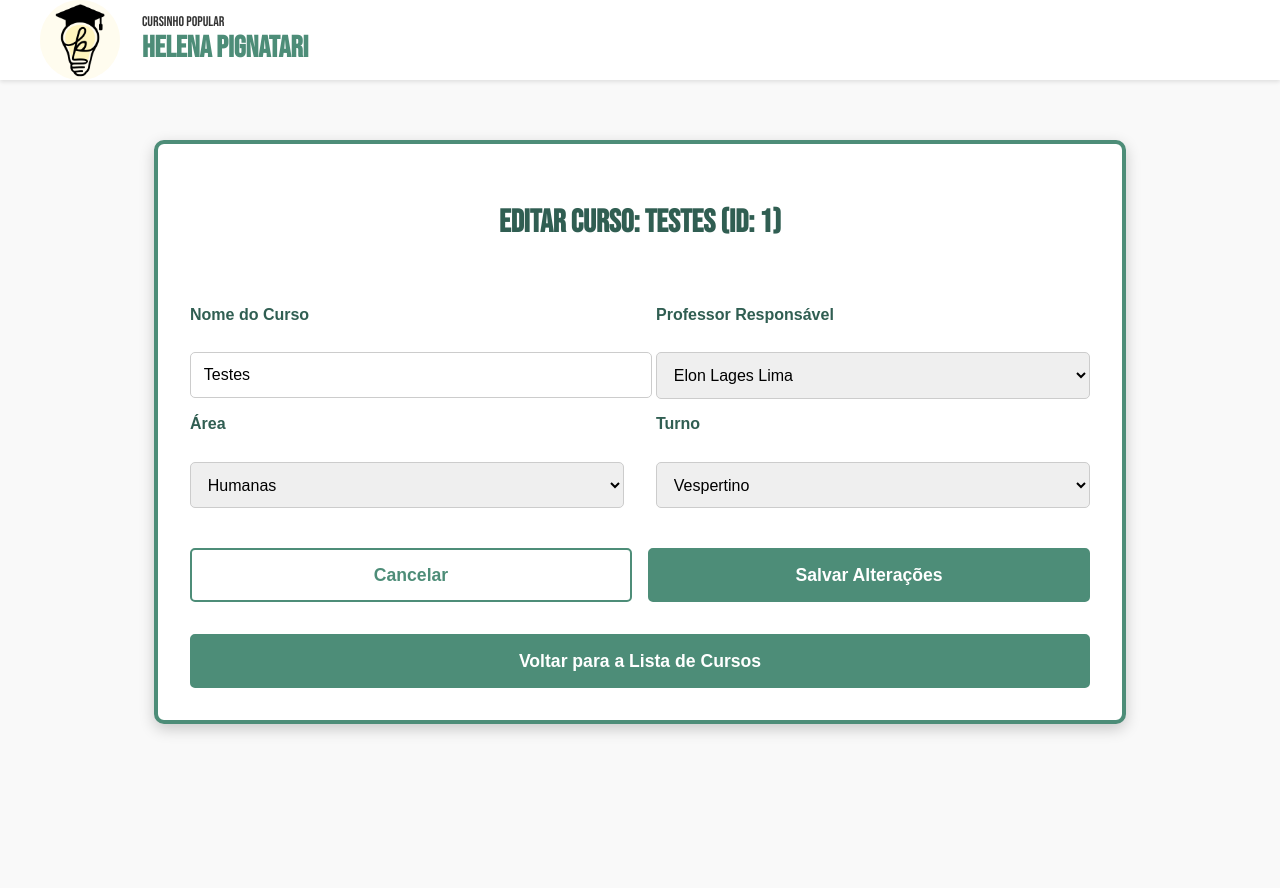
After one commit to biatzzz/projetointegradorunivesp, a Flask app: page /editar-curso/1 in a window 1280 px wide. The commit adds this page. Run offline with Flask 3, Linux system fonts and the light colour scheme.

Commit message:
Edição de curso e turma

```diff
--- /dev/null
+++ b/templates/editar_curso.html
@@ -0,0 +1,247 @@
+<!DOCTYPE html>
+<html lang="pt-BR">
+<head>
+    <meta charset="UTF-8">
+    <title>Editar Curso - {{ curso.nome or 'Novo' }}</title>
+    <link href="https://fonts.googleapis.com/icon?family=Material+Icons" rel="stylesheet">
+    <link href="https://fonts.googleapis.com/css2?family=Bebas+Neue&display=swap" rel="stylesheet">
+    <link rel="stylesheet" href="{{ url_for('static', filename='style.css') }}">
+   <style>
+        /* ==================================== */
+        /* PALETA DE CORES (Verde Musgo) */
+        /* ==================================== */
+        :root {
+            --cor-principal: #4d8d78; /* Verde Musgo */
+            --cor-hover: #3b705e;
+            --cor-titulo: #305e52;
+            --cor-fundo: #f9f9f9;
+        }
+
+        /* ==================================== */
+        /* ESTRUTURA E CENTRALIZAÇÃO */
+        /* ==================================== */
+        body {
+            font-family: sans-serif;
+            margin: 0;
+            background-color: var(--cor-fundo);
+        }
+
+        /* Classe de body adicionada para consistência com login.html */
+        .pagina-principal {
+            background-color: var(--cor-fundo);
+        }
+
+        /* Estilo de centralização adaptado para formulários maiores */
+        .main-content.centered-form {
+            display: flex;
+            justify-content: center; /* Centraliza horizontalmente */
+            align-items: flex-start;    /* Alinha ao topo para permitir a rolagem */
+            min-height: calc(100vh - 92px);
+            padding-top: 140px;
+            padding-bottom: 40px;
+         }
+
+        /* ==================================== */
+        /* ESTILO DO CONTAINER E FORMULÁRIO */
+        /* ==================================== */
+        .form-container {
+            background: white;
+            padding: 2rem;
+            border: 4px solid var(--cor-principal);
+            border-radius: 10px;
+            width: 100%;
+            max-width: 900px;
+            box-shadow: 0 5px 15px rgba(0,0,0,0.2);
+            margin: 0 1rem;
+        }
+
+        /* Título (h1 original alterado para h2) */
+        .form-container h2 {
+            text-align: center;
+            margin-bottom: 2rem;
+            color: var(--cor-titulo);
+            font-family: 'Bebas Neue', cursive;
+            font-size: 2rem;
+        }
+
+        /* Layout do Formulário (Flexbox/Grid) */
+        form {
+            display: grid;
+            grid-template-columns: 1fr 1fr;
+            gap: 1rem 2rem;
+            padding: 0;
+            margin: 0;
+            border: none;
+            background: none;
+        }
+
+        label {
+            margin-bottom: 0.3rem;
+            font-weight: bold;
+            color: var(--cor-titulo);
+        }
+
+        .form-group { display: flex; flex-direction: column; }
+        .full-width { grid-column: 1 / 3; }
+
+        input, textarea, select {
+            padding: 0.8rem;
+            border: 1px solid #ccc;
+            border-radius: 5px;
+            width: 100%;
+            font-size: 1rem;
+        }
+
+        /* Botões */
+        .button-group {
+            grid-column: 1 / 3;
+            display: flex;
+            justify-content: center;
+            gap: 1rem;
+            margin-top: 1.5rem;
+        }
+
+        /* Botões Secundários (Voltar e Limpar) - Fundo Branco, Borda Verde */
+        .btn {
+            flex: 1; /* Garante que os 3 botões tenham a mesma largura */
+            padding: 0.9rem 1rem;
+
+            /* ESTILO SECUNDÁRIO */
+            background-color: white;
+            color: var(--cor-principal);
+            border: 2px solid var(--cor-principal);
+
+            border-radius: 5px;
+            cursor: pointer;
+            font-size: 1.1rem;
+            font-weight: bold;
+            transition: all 0.3s;
+            text-align: center;
+            text-decoration: none;
+
+            /* CORREÇÃO DE TAMANHO: Garante uniformidade entre <button> e <a> */
+            box-sizing: border-box;
+            display: flex;
+            align-items: center;
+            justify-content: center;
+        }
+
+        /* Hover para Secundários (Inverte cores) */
+        .btn:hover:not(.btn-submit) {
+            background-color: var(--cor-principal);
+            color: white;
+            border-color: var(--cor-principal);
+        }
+
+        /* Botão Cadastrar (Principal) - Fundo Verde */
+        .btn-submit {
+            background-color: var(--cor-principal);
+            color: white;
+            border: 2px solid var(--cor-principal);
+        }
+
+        /* Hover para Cadastrar (Fundo mais escuro) */
+        .btn-submit:hover {
+            background-color: var(--cor-hover);
+            color: white;
+            border-color: var(--cor-hover);
+        }
+
+        /* Media Query para telas menores */
+        @media (max-width: 768px) {
+            form {
+                grid-template-columns: 1fr;
+                gap: 1rem;
+            }
+            .full-width { grid-column: 1 / 2; }
+            .button-group {
+                grid-column: 1 / 2;
+                flex-direction: column; /* Em telas pequenas, botões em coluna */
+            }
+            .btn { flex: none; width: 100%; }
+        }
+    </style>
+</head>
+<body>
+
+
+    {# Estrutura do header copiada do cadastrar_curso.html #}
+    {% set logo_header_url = url_for('static', filename='logo.png') %}
+
+    <div class="relative min-h-screen w-full">
+        <header class="header">
+            <div class="header-container">
+                <div class="logo-area">
+                    <a href="{{ url_for('home') }}" aria-label="Voltar para a página inicial" class="logo-link">
+                        <div class="logo-circle">
+                            <img
+                                alt="Logo do Cursinho Popular Helena Pignatari"
+                                src="{{ logo_header_url }}"
+                                width="80"
+                                height="80"
+                                class="logo-img"
+                            />
+                        </div>
+                    </a>
+                    <div class="logo-text">
+                        <p class="logo-subtitle">Cursinho Popular</p>
+                        <h1 class="logo-title">Helena Pignatari</h1>
+                    </div>
+                </div>
+            </div>
+        </header>
+       <main class="main-content centered-form">
+        <div class="form-container">
+
+    <h2>Editar Curso: {{ curso.nome or 'N/A' }} (ID: {{ curso.id_Curso }})</h2>
+
+    <form method="POST" action="{{ url_for('editar_curso', curso_id=curso.id_Curso) }}" id="form-curso">
+        <div class="form-group">
+            <label for="nome">Nome do Curso</label>
+            <input type="text" name="nome" id="nome" value="{{ curso.nome or '' }}" required>
+        </div>
+
+        <div class="form-group">
+            <label for="id_Professor">Professor Responsável</label>
+            <select name="id_Professor" id="id_Professor" required>
+                <option value="">Selecione o Professor...</option>
+                {% for professor in professores %}
+                <option value="{{ professor.id_Professor }}"
+                        {% if curso.id_Professor == professor.id_Professor %} selected {% endif %}>
+                    {{ professor.nomeProfessor }}
+                </option>
+                {% endfor %}
+            </select>
+        </div>
+
+        <div class="form-group">
+            <label for="area">Área</label>
+            <select name="area" id="area" required>
+                <option value="">Selecione a Área...</option>
+                <option value="humanas" {% if curso.area and curso.area.name == 'humanas' %} selected {% endif %}>Humanas</option>
+                <option value="exatas" {% if curso.area and curso.area.name == 'exatas' %} selected {% endif %}>Exatas</option>
+                <option value="biologicas" {% if curso.area and curso.area.name == 'biologicas' %} selected {% endif %}>Biológicas</option>
+            </select>
+        </div>
+
+        <div class="form-group">
+            <label for="turno">Turno</label>
+            <select name="turno" id="turno" required>
+                <option value="">Selecione o Turno...</option>
+                <option value="matutino" {% if curso.turno and curso.turno.name == 'matutino' %} selected {% endif %}>Matutino</option>
+                <option value="vespertino" {% if curso.turno and curso.turno.name == 'vespertino' %} selected {% endif %}>Vespertino</option>
+                <option value="noturno" {% if curso.turno and curso.turno.name == 'noturno' %} selected {% endif %}>Noturno</option>
+            </select>
+        </div>
+
+        <div class="button-group full-width">
+            <a href="{{ url_for('visualizar_cursos') }}" class="btn">Cancelar</a>
+            <button type="submit" class="btn btn-submit">Salvar Alterações</button>
+        </div>
+    </form>
+
+    <a href="{{ url_for('visualizar_cursos') }}" class="btn btn-submit">Voltar para a Lista de Cursos</a>
+    </div>
+</main>
+</body>
+</html>
--- a/templates/visualizar_cursos.html
+++ b/templates/visualizar_cursos.html
@@ -235,8 +235,8 @@
                         <td>{{ curso.turno.value or 'N/A' }}</td>
                         <td>{{ curso.professor.nomeProfessor or 'N/A' }}</td>
                         <td>
-                     <!--     <a href="{{ url_for('editar_curso', curso_id=curso.id_Curso) }}" class="btn-acao" title="Editar">
-                                <span class="material-icons">edit</span> Editar -->
+                          <a href="{{ url_for('editar_curso', curso_id=curso.id_Curso) }}" class="btn-acao" title="Editar">
+                                <span class="material-icons">edit</span> Editar
                             </a>
                             <form action="{{ url_for('excluir_curso', curso_id=curso.id_Curso) }}" method="POST" style="display: inline;">
                                 <button type="submit" class="btn-acao" title="Excluir">
--- a/templates/visualizar_professores.html
+++ b/templates/visualizar_professores.html
@@ -284,8 +284,8 @@
                         <td>{{ professor.raca.descricao or 'N/A' }}</td>
                         <td>{{ professor.pcd.descricao or 'N/A' }}</td>
                         <td>
-                    <!--      <a href="{{ url_for('editar_professor', professor_id=professor.id_Professor) }}" class="btn-acao" title="Editar">
-                                <span class="material-icons">edit</span> Editar -->
+                            <a href="{{ url_for('editar_professor', professor_id=professor.id_Professor) }}" class="btn-acao" title="Editar">
+                                <span class="material-icons">edit</span> Editar
                             </a>
                             <form action="{{ url_for('excluir_professor', professor_id=professor.id_Professor) }}" method="POST" style="display: inline;">
                                 <button type="submit" class="btn-acao" title="Excluir">
```
Also changed, not shown: templates/editar_turma.html (added, +230 -0 lines), templates/visualizar_turmas.html (+7 -2 lines), banco.db.
